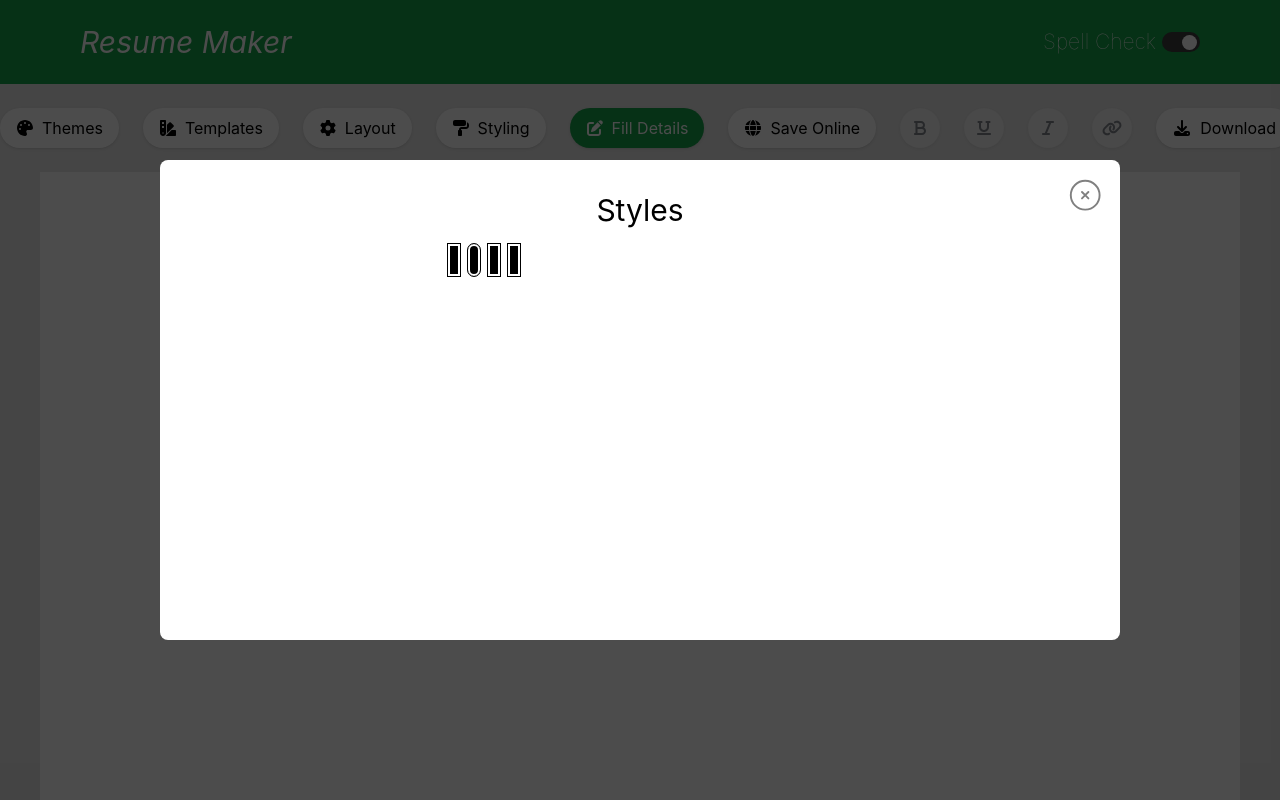
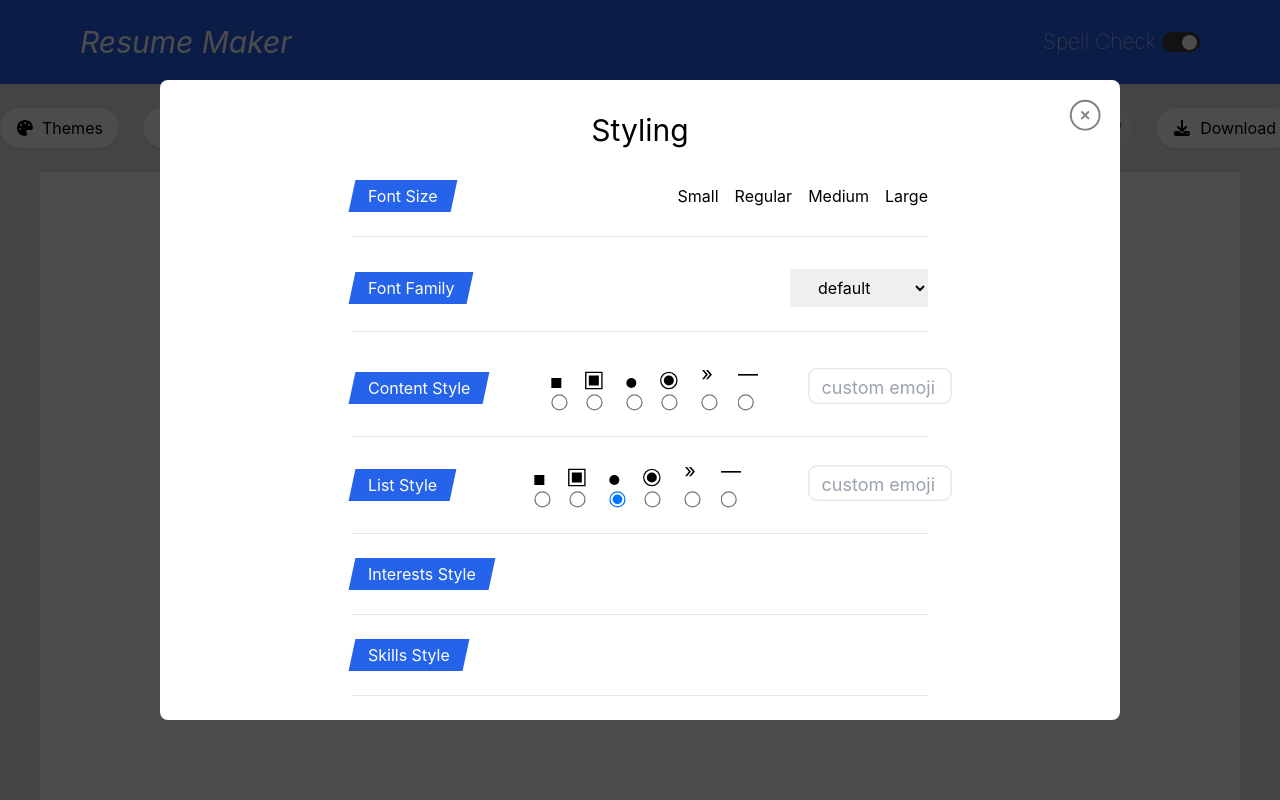
Before and after one commit to imtheaman/resume-maker, a React (Vite) app: page / in a window 1280 px wide. Both pictures are taken after a click on the button "Styling". Shown: the top 800 px of the page. Built offline with nearby package versions, Linux system fonts and the light colour scheme.

Commit message:
worked on styling comp

```diff
--- a/package.json
+++ b/package.json
@@ -8,13 +8,16 @@
     "preview": "vite preview"
   },
   "dependencies": {
+    "@emoji-mart/data": "^1.0.1",
     "@fortawesome/fontawesome-svg-core": "^6.1.1",
     "@fortawesome/free-brands-svg-icons": "^6.1.1",
     "@fortawesome/free-solid-svg-icons": "^6.1.1",
     "@fortawesome/react-fontawesome": "^0.1.18",
     "@reduxjs/toolkit": "^1.8.1",
+    "@types/emoji-mart": "^3.0.9",
     "@types/react-date-range": "^1.4.3",
     "autoprefixer": "^10.4.5",
+    "emoji-mart": "^5.0.0",
     "eslintrc": "^1.0.6",
     "global": "^4.4.0",
     "html-react-parser": "^1.4.12",
--- a/src/index.css
+++ b/src/index.css
@@ -107,28 +107,55 @@
   }
   /* * content style * */
   .content-style-square-border::before {
-    @apply content-[''] border-[2.4px] mt-2 mr-2 bg-black outline-black outline outline-2 border-white p-1;
+    @apply flex flex-start content-[''] border-[2.4px] mt-2 mr-2 bg-black outline-black outline outline-2 border-white p-1;
   }
   .content-style-circle-border::before {
-    @apply content-[''] border-[2.4px] rounded-full mt-2 mr-2 bg-black outline-black outline outline-1 border-white p-1;
+    @apply flex flex-start content-[''] border-[2.4px] rounded-full mt-2 mr-2 bg-black outline-black outline outline-1 border-white p-1;
   }
   .layout-item {
     @apply text-white text-xl capitalize py-4 cursor-grab select-none overflow-hidden font-semibold flex items-center justify-center rounded-xl;
   }
   /* * list style * */
   .list-style-circle-border::before {
-    @apply content-[''] border-[2px] rounded-full mr-2 bg-black outline-black outline outline-1 border-white p-1;
+    @apply flex items-center content-[''] border-[2px] w-1 h-1 rounded-full mr-2 bg-black outline-black outline outline-1 border-white p-1;
   }
   .list-style-square-border::before {
-    @apply content-[''] border-[2px] mr-2 bg-black outline-black outline outline-1 border-white p-1;
+    @apply flex items-center content-[''] border-[2px] w-1 h-1 mr-2 bg-black outline-black outline outline-1 border-white p-1;
   }
   .list-style-circle::before {
-    @apply content-[''] rounded-full mr-2 bg-black p-1;
+    @apply flex items-center content-[''] rounded-full mr-2 bg-black p-1;
   }
   .list-style-square::before {
-    @apply content-[''] mr-2 bg-black p-1;
+    @apply flex items-center content-[''] mr-2 bg-black p-1;
   }
   .list-style-dash::before {
-    @apply content-['']
+    @apply flex items-center content-['']
+  }
+  .custom-list-style-arrow::before {
+    @apply content-["»"] flex items-center mr-2;
+  }
+  .custom-list-style-dash::before {
+    @apply content-["—"] flex items-center mr-2;
+  }
+  .custom-list-style-orange-square-s::before {
+    @apply content-["🔸"] flex items-center mr-2;
+  }
+  .custom-list-style-100::before {
+    @apply content-["💯"] flex items-center mr-2;
+  }
+  .custom-list-style-star::before {
+    @apply content-["✨"] flex items-center mr-2;
+  }
+  .custom-list-style-medal-gold::before {
+    @apply content-["🏅"] flex items-center mr-2;
+  }
+  .custom-list-style-pin::before {
+    @apply content-["🎯"] flex items-center mr-2;
+  }
+  .custom-list-style-medal-military::before {
+    @apply content-["🥇"] flex items-center mr-2;
+  }
+  .custom-list-style-medal-military::before {
+    @apply content-[""] flex items-center mr-2;
   }
 }
--- /dev/null
+++ b/src/styling/ItemStyle.tsx
@@ -0,0 +1,93 @@
+import { ActionCreatorWithPayload } from '@reduxjs/toolkit';
+import { ChangeEvent } from 'react';
+import { useAppDispatch, useAppSelector } from '../../store/store';
+import { Styles } from '../../vite-env';
+import Skewed from '../customs/Skewed.polymorphic';
+
+const ItemStyle: React.FC<{
+  styleType: string;
+  style: Styles[number];
+  setStyle: ActionCreatorWithPayload<string, string>;
+}> = ({ styleType, setStyle, style }) => {
+  const styleValue = useAppSelector(({ styles }) => styles[style]);
+  const dispatch = useAppDispatch();
+  const HandleEmoji = (e: ChangeEvent<HTMLInputElement>) => {
+    e.target.value;
+  };
+  return (
+    <>
+      <div className='max-w-xl w-full flex items-center pb-6 border-b justify-between'>
+        <Skewed as='span'>{styleType}</Skewed>
+        <ul className='flex items-end space-x-3 scale-125'>
+          <div className=''>
+            <li className='flex flex-col items-end list-style-square'></li>
+            <input
+              name='list-style'
+              checked={styleValue === 'list-style-square'}
+              type='radio'
+              onChange={() => dispatch(setStyle('list-style-square'))}
+            />
+          </div>
+          <div>
+            <li className='flex flex-col items-end list-style-square-border'></li>
+            <input
+              name='list-style'
+              checked={styleValue === 'list-style-square-border'}
+              type='radio'
+              onChange={(e) => console.log(e)}
+            />
+          </div>
+          <div>
+            <li className='flex flex-col items-end list-style-circle'></li>
+            <input
+              name='list-style'
+              checked={styleValue === 'list-style-circle'}
+              type='radio'
+            />
+          </div>
+          <div>
+            <li className='flex flex-col items-end list-style-circle-border'></li>
+            <input
+              name='list-style'
+              checked={styleValue === 'list-style-circle-border'}
+              type='radio'
+            />
+          </div>
+          <div>
+            <li className='flex flex-col items-end custom-list-style-arrow'></li>
+            <input
+              name='list-style'
+              checked={styleValue === 'custom-list-style-arrow'}
+              type='radio'
+            />
+          </div>
+          <div>
+            <li className='flex flex-col items-end  custom-list-style-dash'></li>
+            <input
+              name='list-style'
+              checked={styleValue === 'custom-list-style-dash'}
+              type='radio'
+            />
+          </div>
+        </ul>
+        <div className='flex flex-col items-end -mt-[0.2rem] scale-150'>
+          <input
+            type='text'
+            placeholder='custom emoji'
+            // before:content-["💯"]
+            defaultValue={
+              styleValue && styleValue.startsWith('before:')
+                ? styleValue.slice(17, -2)
+                : ''
+            }
+            className='flex flex-col text-xs items-end px-2 py-1 border outline-none w-24 rounded-md h-6'
+            onChange={HandleEmoji}
+            title='use (Win + Period) to select'
+          />
+        </div>
+      </div>
+    </>
+  );
+};
+
+export default ItemStyle;
--- /dev/null
+++ b/src/styling/ShortSectionStyle.tsx
@@ -0,0 +1,20 @@
+import { ActionCreatorWithPayload } from '@reduxjs/toolkit';
+import { useAppDispatch, useAppSelector } from '../../store/store';
+import { style, Styles } from '../../vite-env';
+import Skewed from '../customs/Skewed.polymorphic';
+
+const ShortSectionStyle: React.FC<{
+  styleType: string;
+  style: Styles[number];
+  setStyle: ActionCreatorWithPayload<style, string>;
+}> = ({ styleType, style, setStyle }) => {
+  const styleValue = useAppSelector(({ styles }) => styles[style]);
+  const dispatch = useAppDispatch();
+  return (
+    <div className='max-w-xl w-full flex items-center pb-6 border-b justify-between'>
+      <Skewed as='span'>{styleType}</Skewed>
+    </div>
+  );
+};
+
+export default ShortSectionStyle;
--- a/src/styling/index.tsx
+++ b/src/styling/index.tsx
@@ -1,17 +1,73 @@
+import {
+  setContentStyle,
+  setInterestStyle,
+  setLanguageStyle,
+  setListStyle,
+  setSkillStyle
+} from '../../store/styles';
 import Skewed from '../customs/Skewed.polymorphic';
+import ItemStyle from './ItemStyle';
+import ShortSectionStyle from './ShortSectionStyle';
 
 const Styles = () => {
   return (
-    <div className='w-[60rem] bg-white h-[30rem] rounded-lg space-y-5 p-8 flex flex-col items-center'>
-      <h2 className='text-3xl'>Styles</h2>
-      <div className='max-w-sm w-full flex  justify-between'>
-        {/* <Skewed as='span'>List Style</Skewed> */}
-        <ul className='flex justify-center  items-center'>
-          <li className='list-style-square-border'></li>
-          <li className='list-style-circle-border'></li>
-          <li className='list-style-square-border'></li>
-          <li className='list-style-square-border'></li>
-        </ul>
+    <div className='w-[60rem] bg-white h-[40rem] rounded-lg space-y-8 p-8 flex flex-col items-center overflow-y-scroll'>
+      <h2 className='text-3xl'>Styling</h2>
+      <div className='max-w-xl justify-between border-b pb-6 w-full flex items-center'>
+        <Skewed as='span' content='Font Size' />
+        <div className='flex items-center space-x-4 '>
+          <button className='hover:font-bold visited:font-semibold'>
+            Small
+          </button>
+          <button className='hover:font-bold visited:font-semibold'>
+            Regular
+          </button>
+          <button className='hover:font-bold visited:font-semibold'>
+            Medium
+          </button>
+          <button className='hover:font-bold visited:font-semibold'>
+            Large
+          </button>
+        </div>
+      </div>
+      <div className='max-w-xl justify-between border-b pb-6 w-full flex items-center'>
+        <Skewed as='span' content='Font Family' />
+        <select className='flex items-center space-x-4 outline-none py-2 px-6'>
+          <option value='default'>default</option>
+          <option value='Raleway'>Raleway</option>
+          <option value='Enter'>Enter</option>
+          <option value='Ubuntu'>Ubuntu</option>
+          <option value='Roboto'>Roboto</option>
+          <option value='Fira Sans'>Fira Sans</option>
+          <option value='Raleway'>Raleway</option>
+        </select>
+      </div>
+      <div className='w-full h-full flex flex-col items-center space-y-6'>
+        <ItemStyle
+          setStyle={setContentStyle}
+          style='contentStyle'
+          styleType='Content Style'
+        />
+        <ItemStyle
+          style='listStyle'
+          setStyle={setListStyle}
+          styleType='List Style'
+        />
+        <ShortSectionStyle
+          style='interestStyle'
+          setStyle={setInterestStyle}
+          styleType='Interests Style'
+        />
+        <ShortSectionStyle
+          style='skillStyle'
+          setStyle={setSkillStyle}
+          styleType='Skills Style'
+        />
+        <ShortSectionStyle
+          style='languageStyle'
+          setStyle={setLanguageStyle}
+          styleType='Languages Style'
+        />
       </div>
     </div>
   );
--- a/store/styles/index.ts
+++ b/store/styles/index.ts
@@ -38,13 +38,13 @@ const stylesSlice = createSlice({
     setContentStyle: (state: StylesState, action: PayloadAction<string>) => {
       state.contentStyle = action.payload;
     },
-    setIterestStyle: (state: StylesState, action: PayloadAction<style>) => {
+    setInterestStyle: (state: StylesState, action: PayloadAction<style>) => {
       state.interestStyle = action.payload;
     },
-    setLanguageState: (state: StylesState, action: PayloadAction<style>) => {
+    setLanguageStyle: (state: StylesState, action: PayloadAction<style>) => {
       state.languageStyle = action.payload;
     },
-    setSkillState: (state: StylesState, action: PayloadAction<style>) => {
+    setSkillStyle: (state: StylesState, action: PayloadAction<style>) => {
       state.skillStyle = action.payload;
     },
     setFontSize: (state: StylesState, action: PayloadAction<FontSize>) => {
@@ -63,10 +63,10 @@ const { actions, reducer: stylesReducer } = stylesSlice;
 export const {
   setListStyle,
   setContentStyle,
-  setIterestStyle,
+  setInterestStyle,
   setLayout,
-  setLanguageState,
-  setSkillState,
+  setLanguageStyle,
+  setSkillStyle,
   setFontFamily,
   setFontSize
 } = actions;
--- a/store/ui/index.ts
+++ b/store/ui/index.ts
@@ -1,9 +1,9 @@
 import { createSlice, PayloadAction } from '@reduxjs/toolkit';
-import { FontFamily, FontSize, Screen, Ui } from '../../vite-env';
+import { Screen, Ui } from '../../vite-env';
 const uiSlice = createSlice({
   name: 'ui',
   initialState: {
-    theme: 'bg-green-600',
+    theme: 'bg-blue-600',
     spellCheck: true,
     screen: 'resume'
   } as Ui,
--- a/vite-env.d.ts
+++ b/vite-env.d.ts
@@ -161,3 +161,5 @@ interface StylesState {
   fontFamily: FontFamily;
   layout: string[];
 }
+
+type Styles = ['interestStyle','languageStyle','listStyle', 'contentStyle', 'skillStyle']
```
Also changed, not shown: 1 other file (tests, documents, lock files or other folders).
